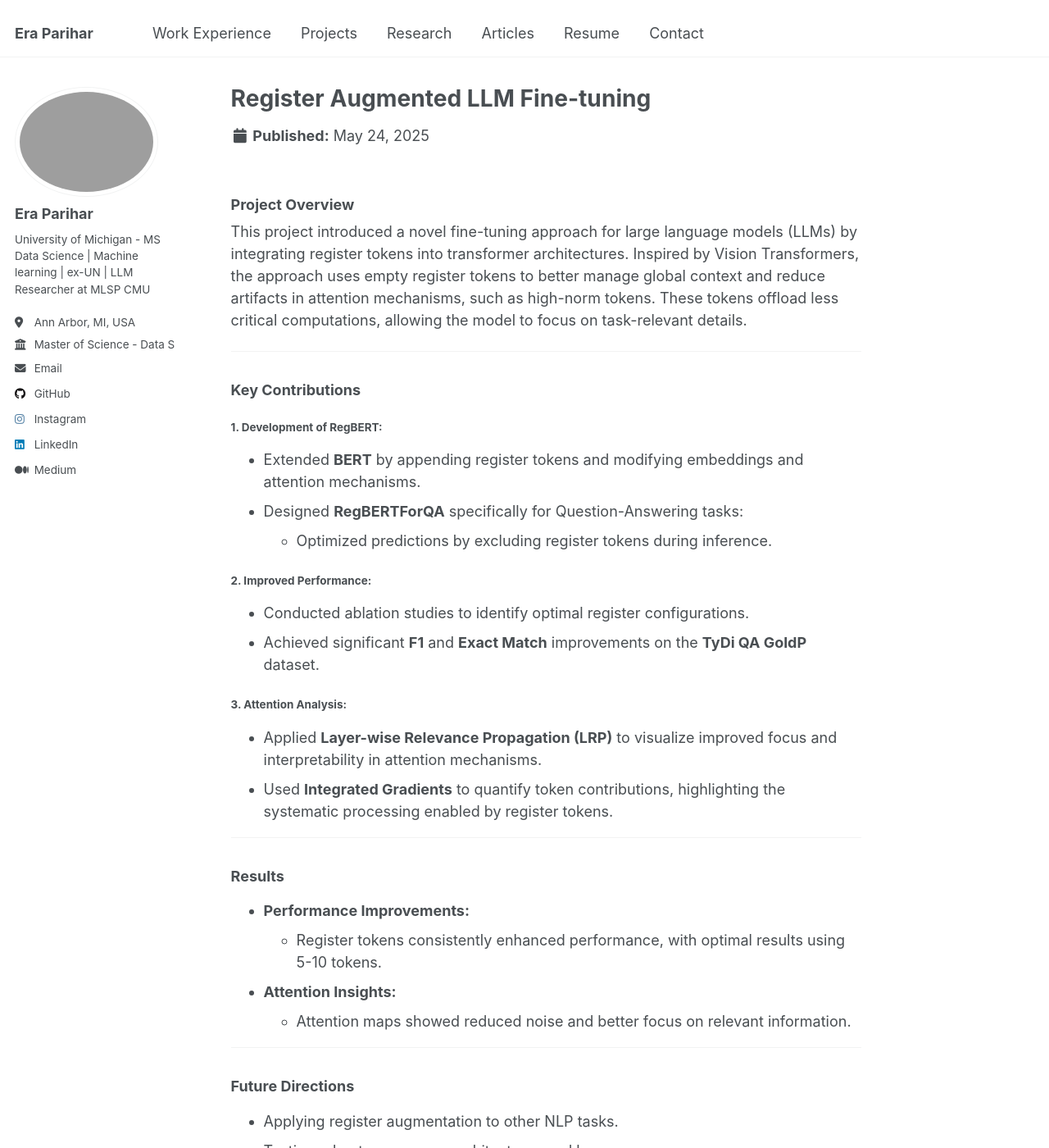
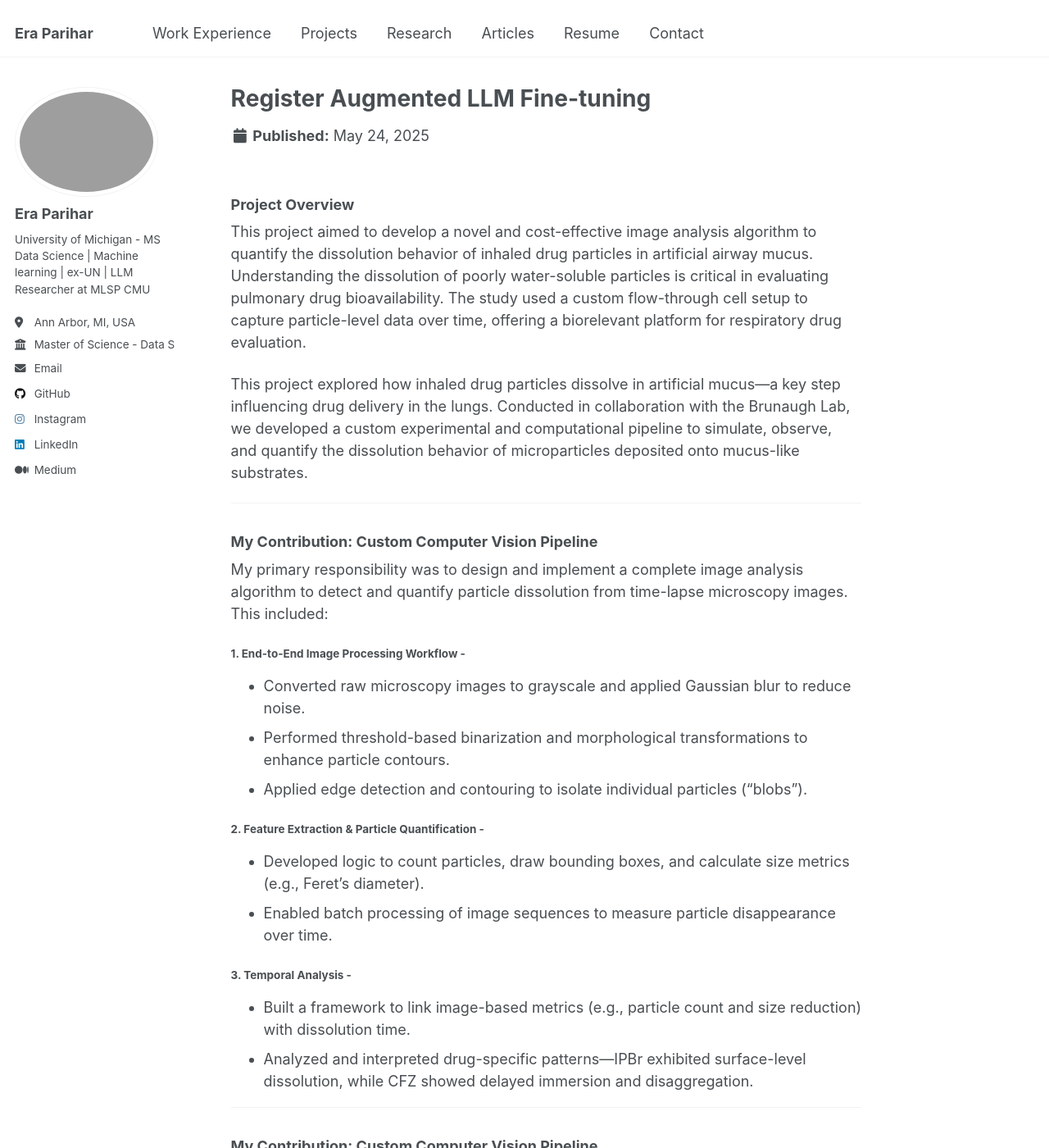
Before and after one commit to erapariharr/erapariharr.github.io, a Jekyll site: the page built from _projects/respirable-particles-detection.md, in a window 1280 px wide and 1400 px high. Shown: the whole window at 82% size. Built offline with Jekyll 4.4.1, drawn with Linux system fonts in a browser that asks for light colours; some of the changed text lies outside the part shown.

Commit message:
Update respirable-particles-detection.md

```diff
--- a/_projects/respirable-particles-detection.md
+++ b/_projects/respirable-particles-detection.md
@@ -1,41 +1,50 @@
 ---
 title: "Register Augmented LLM Fine-tuning"
 collection: projects
-permalink: /projects/register-augmented-llm-finetuning
-excerpt: 'I worked on a course project for ECE 598 Special Topics - Large Language Models course at the University of Michigan during Fall 2024.'
-paperurl: 'http://erapariharr.github.io/files/paper1.pdf'
-slidesurl: 'http://erapariharr.github.io/files/eecs598-llms-final-report.pdf'
+permalink: /projects/respirable-particles-detection
+excerpt: 'Worked on the DDL project in Summer 2024 at the Brunaugh Lab, where I developed a custom image analysis pipeline to track the dissolution of respirable drug particles using microscopy data.'
+paperurl: 'http://erapariharr.github.io/files/DDL_pharma.pdf'
 ---
 
 
 ### Project Overview
 
-This project introduced a novel fine-tuning approach for large language models (LLMs) by integrating register tokens into transformer architectures. Inspired by Vision Transformers, the approach uses empty register tokens to better manage global context and reduce artifacts in attention mechanisms, such as high-norm tokens. These tokens offload less critical computations, allowing the model to focus on task-relevant details.
+This project aimed to develop a novel and cost-effective image analysis algorithm to quantify the dissolution behavior of inhaled drug particles in artificial airway mucus. Understanding the dissolution of poorly water-soluble particles is critical in evaluating pulmonary drug bioavailability. The study used a custom flow-through cell setup to capture particle-level data over time, offering a biorelevant platform for respiratory drug evaluation.
+
+This project explored how inhaled drug particles dissolve in artificial mucus—a key step influencing drug delivery in the lungs. Conducted in collaboration with the Brunaugh Lab, we developed a custom experimental and computational pipeline to simulate, observe, and quantify the dissolution behavior of microparticles deposited onto mucus-like substrates.
 
 ---
 
-### Key Contributions
+### My Contribution: Custom Computer Vision Pipeline
 
-#### 1. Development of RegBERT:
-- Extended **BERT** by appending register tokens and modifying embeddings and attention mechanisms.
-- Designed **RegBERTForQA** specifically for Question-Answering tasks:
-  - Optimized predictions by excluding register tokens during inference.
+My primary responsibility was to design and implement a complete image analysis algorithm to detect and quantify particle dissolution from time-lapse microscopy images. This included:
 
-#### 2. Improved Performance:
-- Conducted ablation studies to identify optimal register configurations.
-- Achieved significant **F1** and **Exact Match** improvements on the **TyDi QA GoldP** dataset.
+#### 1. End-to-End Image Processing Workflow -
+- Converted raw microscopy images to grayscale and applied Gaussian blur to reduce noise.
+- Performed threshold-based binarization and morphological transformations to enhance particle contours.
+- Applied edge detection and contouring to isolate individual particles ("blobs").
 
-#### 3. Attention Analysis:
-- Applied **Layer-wise Relevance Propagation (LRP)** to visualize improved focus and interpretability in attention mechanisms.
-- Used **Integrated Gradients** to quantify token contributions, highlighting the systematic processing enabled by register tokens.
+#### 2. Feature Extraction & Particle Quantification -
+- Developed logic to count particles, draw bounding boxes, and calculate size metrics (e.g., Feret’s diameter).
+- Enabled batch processing of image sequences to measure particle disappearance over time.
+
+
+#### 3. Temporal Analysis -
+- Built a framework to link image-based metrics (e.g., particle count and size reduction) with dissolution time.
+- Analyzed and interpreted drug-specific patterns—IPBr exhibited surface-level dissolution, while CFZ showed delayed immersion and disaggregation.
 
 ---
+### My Contribution: Custom Computer Vision Pipeline
+- Worked closely with the wet lab team to align imaging conditions with experimental needs.
+- Helped validate imaging quality and particle visibility under different mucus concentrations and flow conditions.
+- Contributed to writing and visualizing the results for the final poster presentation.
+
 
 ### Results
-- **Performance Improvements:**
-  - Register tokens consistently enhanced performance, with optimal results using 5-10 tokens.
-- **Attention Insights:**
-  - Attention maps showed reduced noise and better focus on relevant information.
+- The pipeline accurately detected and measured particle size changes across multiple time points and drug types.
+- Quantitative metrics captured dissolution trends in a reproducible, automatable fashion.
+- Demonstrated feasibility of low-cost, high-throughput image-based dissolution assessment using standard lab equipment.
+
 
 ---
 
@@ -48,13 +57,14 @@ This project introduced a novel fine-tuning approach for large language models (
 
 ### Conclusion
 
-This work demonstrates the potential of register-augmented fine-tuning to improve LLM performance, interpretability, and efficiency in complex NLP tasks.
+Conclusion
+This project demonstrates the power of applying computer vision techniques to biomedical image analysis. My work enabled automated, reproducible measurement of particle dissolution using a custom detection pipeline, bridging the gap between experimental pharmaceutical science and computational analysis.
 
-You can find the **codebase on [GitHub](#)**.
+You can find the **codebase on github (link it) **.
 
 ### Resources
 
-- [Download Paper](http://academicpages.github.io/files/paper1.pdf)
-- [Download presented Poster](http://academicpages.github.io/files/slides1.pdf)
+- [Download Poster](http://academicpages.github.io/files/DDL_pharma.pdf)
+
 
 ---
```
